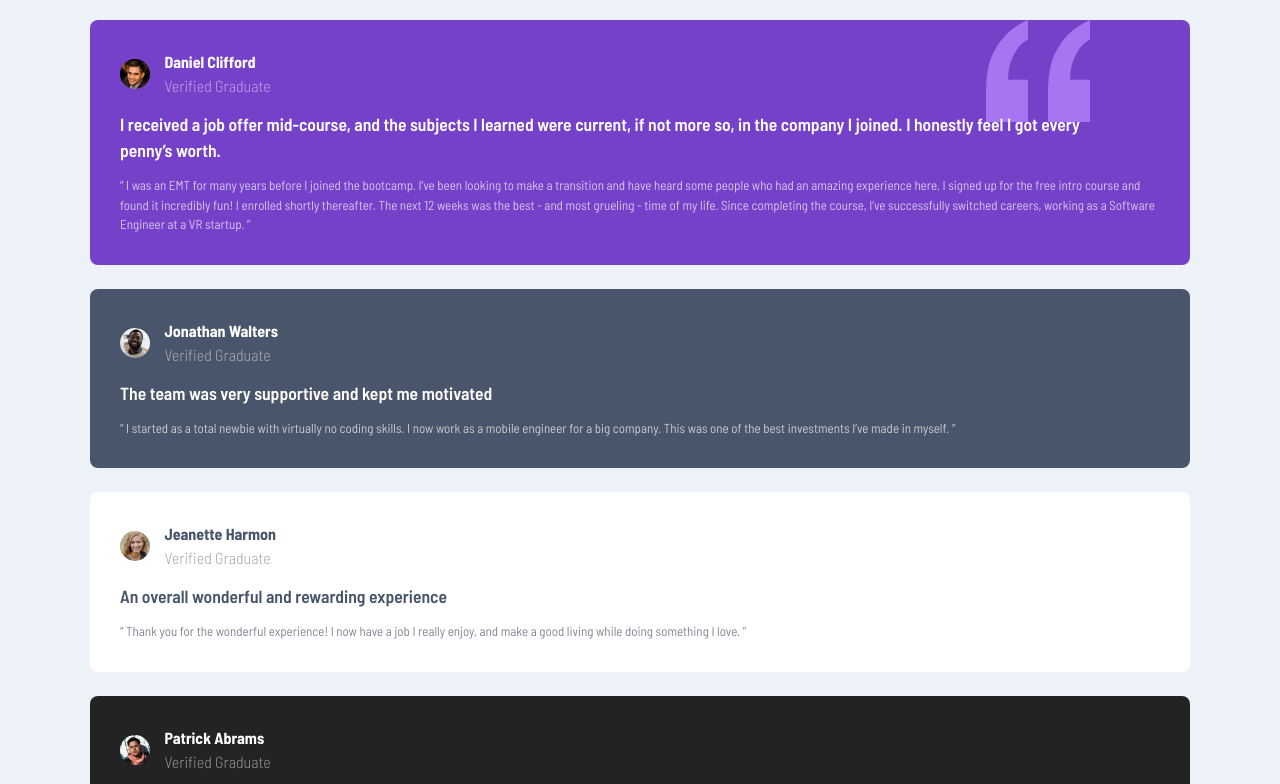
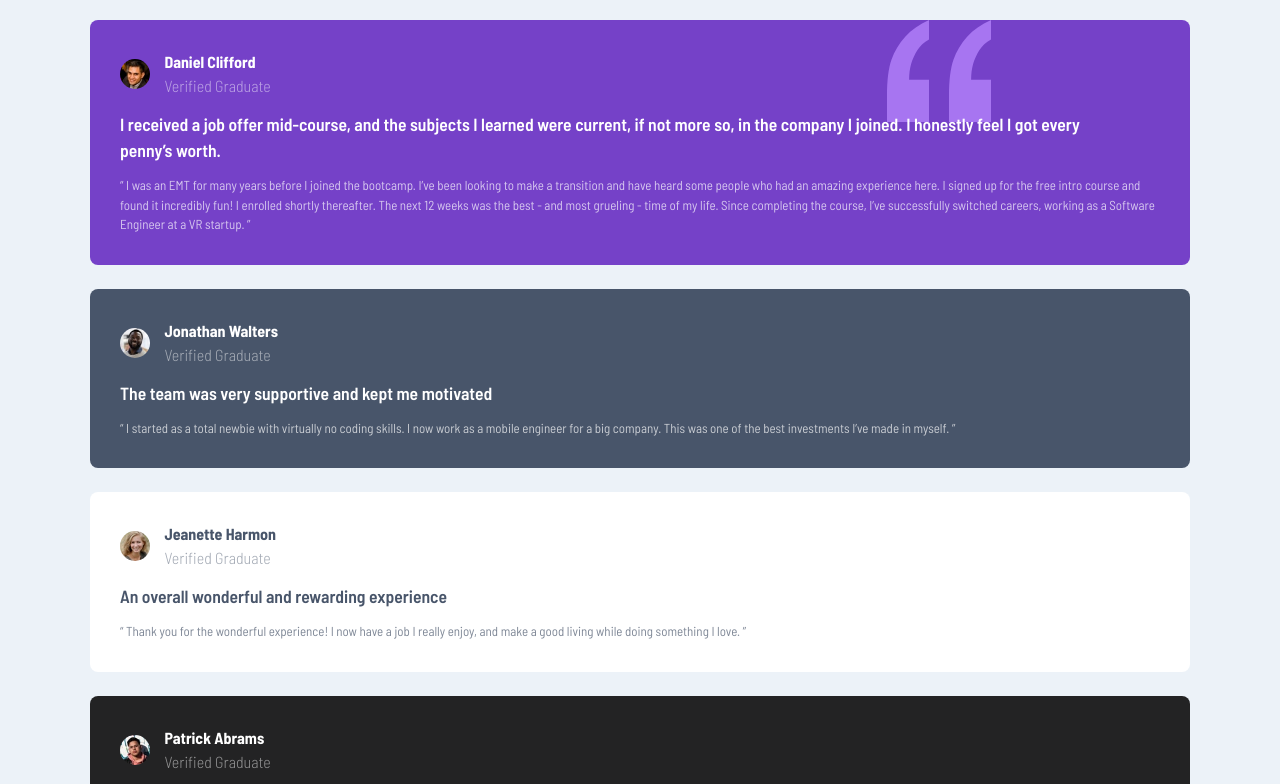
Before and after one commit to kevsmartini/Testimonials-grid-section, a plain HTML site: page index.html in a window 1280 px wide. Shown: the top 784 px of the page. Drawn offline with Linux system fonts and the light colour scheme.

Commit message:
qoutattion img modified in the background

```diff
--- a/style.css
+++ b/style.css
@@ -142,7 +142,7 @@ h6 {
   background-color: var(--Moderate-violet);
   background-image: url(images/bg-pattern-quotation.svg);
   background-repeat: no-repeat;
-  background-position: top right 10%;
+  background-position: top right 20%;
   grid-area: one;
 }
 
```
